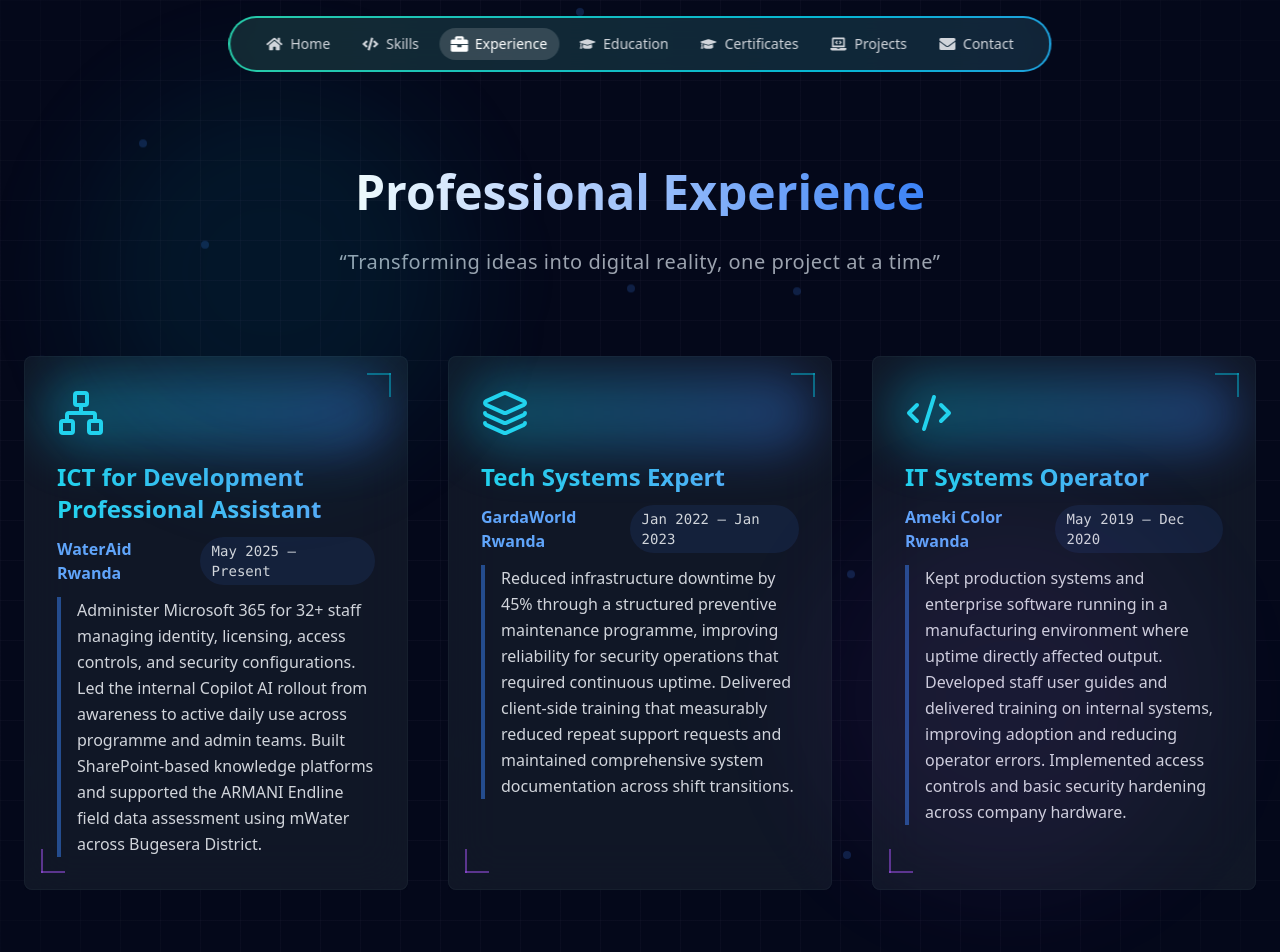
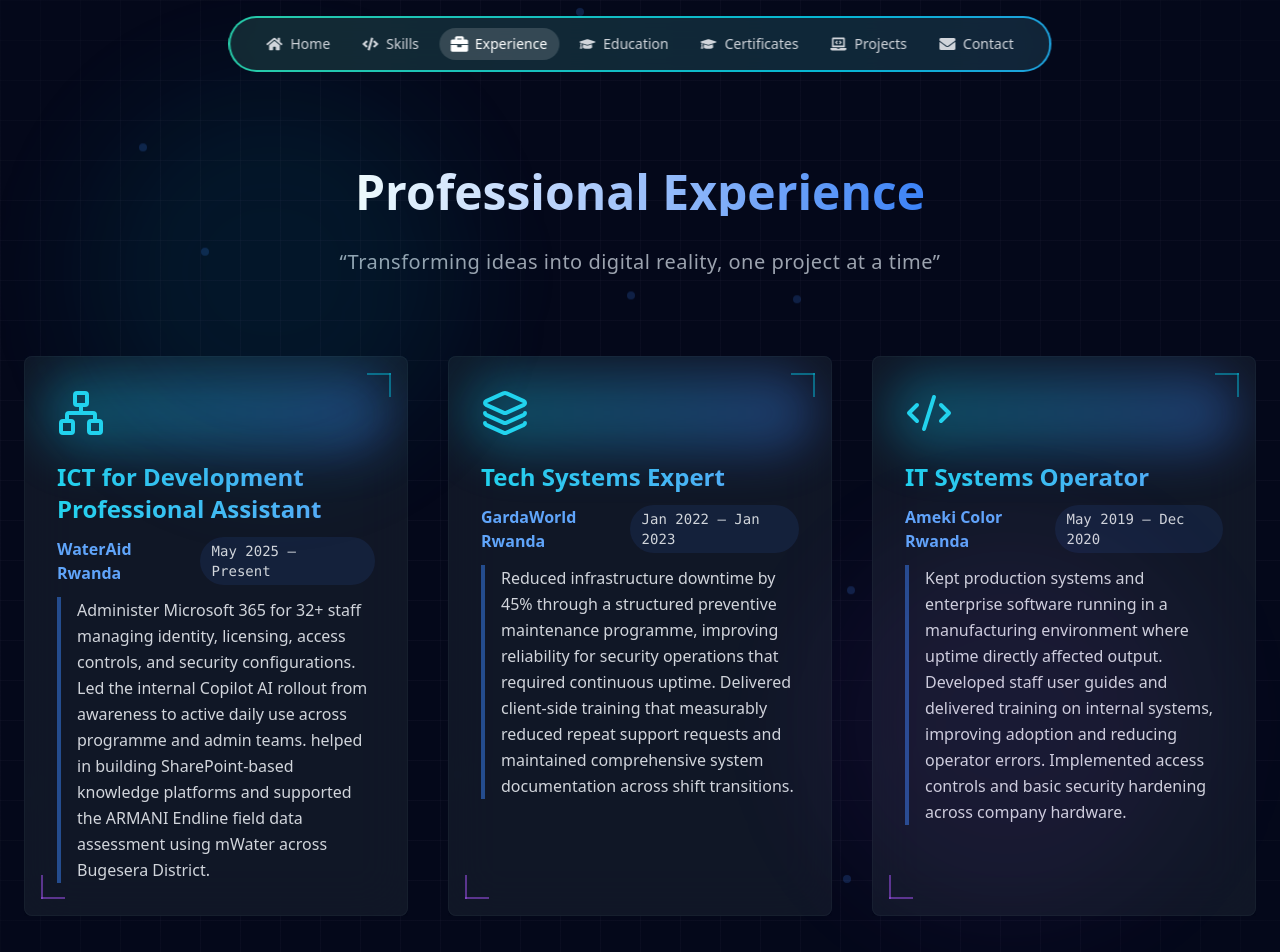
Before and after one commit to Jeanluc24/Jeanluc_portofolio, a React (Vite) app: page /experience in a window 1280 px wide. Shown: the top 952 px of the page. Built offline with nearby package versions, Linux system fonts and the light colour scheme.

Commit message:
Revise job description for clarity and detail
Updated description to clarify contributions to SharePoint and mWater.

```diff
--- a/src/pages/Experience/Experience.jsx
+++ b/src/pages/Experience/Experience.jsx
@@ -67,7 +67,7 @@ const ExperienceSection = () => {
       company: "WaterAid Rwanda",
       period: "May 2025 – Present",
       description:
-        "Administer Microsoft 365 for 32+ staff managing identity, licensing, access controls, and security configurations. Led the internal Copilot AI rollout from awareness to active daily use across programme and admin teams. Built SharePoint-based knowledge platforms and supported the ARMANI Endline field data assessment using mWater across Bugesera District.",
+        "Administer Microsoft 365 for 32+ staff managing identity, licensing, access controls, and security configurations. Led the internal Copilot AI rollout from awareness to active daily use across programme and admin teams. helped in building SharePoint-based knowledge platforms and supported the ARMANI Endline field data assessment using mWater across Bugesera District.",
     },
     {
       icon: Layers,
```
